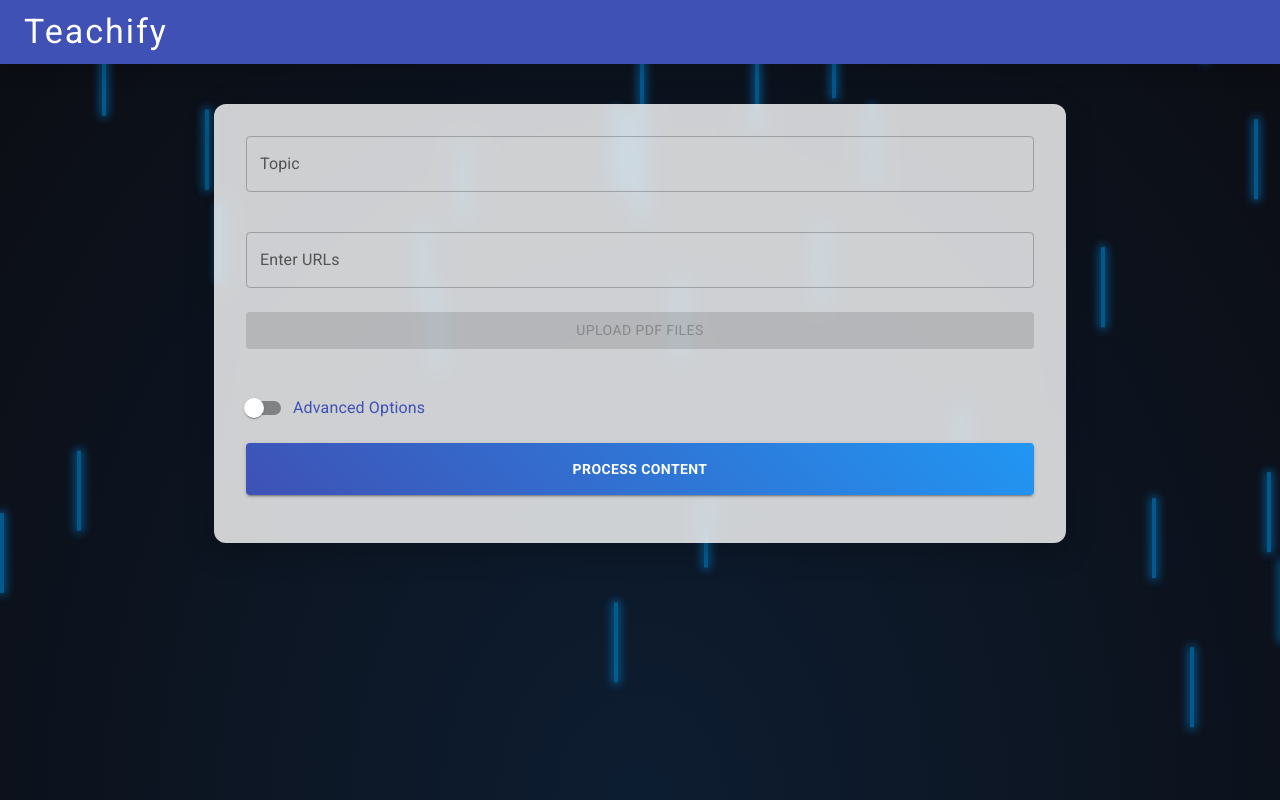
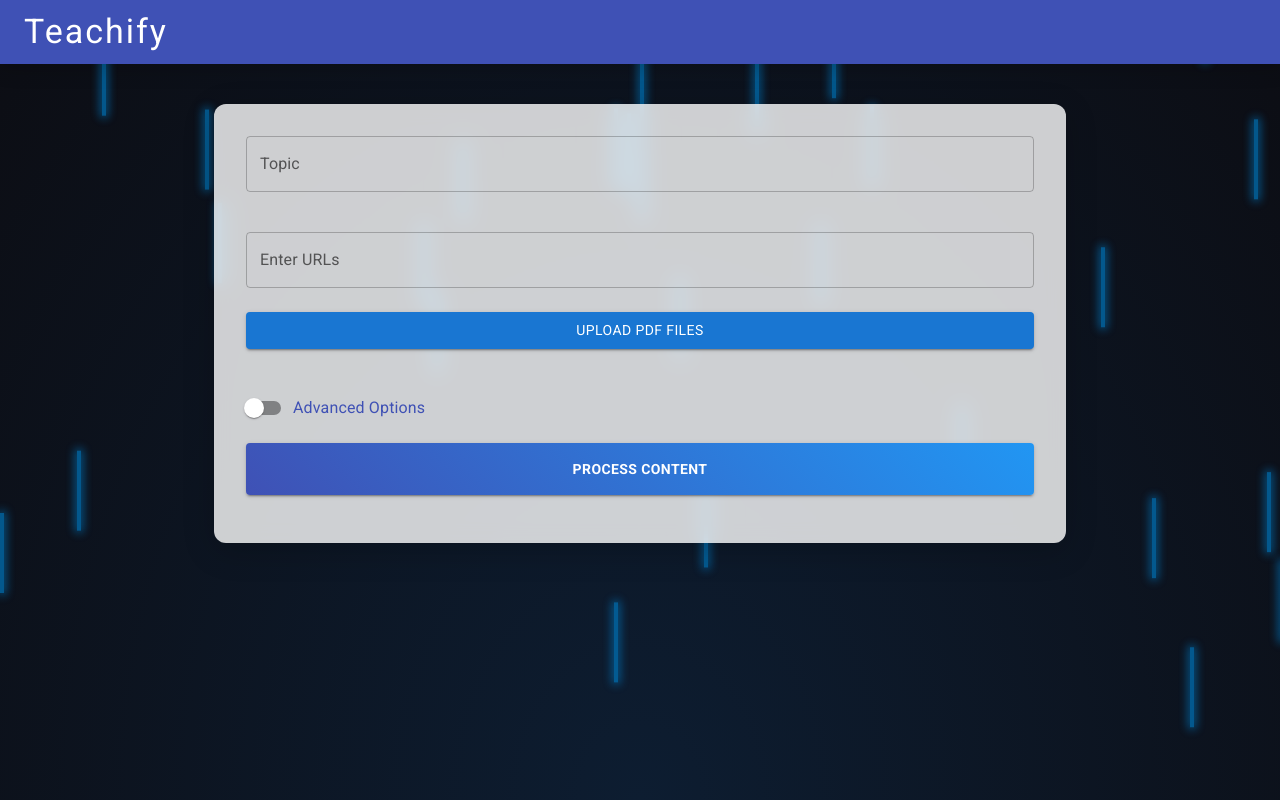
Before and after one commit to nikolasrieger/tutorial-generator, a React (Create React App) app in the folder frontend/: page / in a window 1280 px wide. Built offline with nearby package versions, Linux system fonts and the light colour scheme.

Commit message:
feat: add pdf upload

```diff
--- a/frontend/src/App.jsx
+++ b/frontend/src/App.jsx
@@ -26,6 +26,7 @@
 const App = () => {
   const [urls, setUrls] = useState([]);
   const [pdfFiles, setPdfFiles] = useState([]);
+  const [pdfBase64Files, setPdfBase64Files] = useState([]);  // New state for base64 encoded PDFs
   const [loading, setLoading] = useState(false);
   const [audioFile, setAudioFile] = useState(null);
   const [error, setError] = useState('');
@@ -39,8 +40,40 @@
   const [feedbackType, setFeedbackType] = useState('');
   const [promptID, setPromptID] = useState('');
 
+  // Function to handle PDF upload
   const handlePdfChange = (e) => {
-    setPdfFiles(e.target.files);
+    const files = e.target.files;
+    setPdfFiles(files);
+    convertFilesToBase64(files);  // Convert to base64
+  };
+
+  // Function to convert PDF files to Base64
+  const convertFilesToBase64 = (files) => {
+    const base64Files = [];
+    const fileReaders = Array.from(files).map(file => {
+      return new Promise((resolve, reject) => {
+        const reader = new FileReader();
+        reader.onloadend = () => {
+          resolve(reader.result.split(',')[1]); // Exclude the "data:application/pdf;base64," part
+        };
+        reader.onerror = reject;
+        reader.readAsDataURL(file);
+      });
+    });
+
+    Promise.all(fileReaders)
+      .then(base64FilesArray => {
+        setPdfBase64Files(base64FilesArray);
+      })
+      .catch(error => console.error("Error converting files to base64:", error));
+  };
+
+  // Function to remove a selected PDF
+  const handleRemovePdf = (index) => {
+    const newPdfFiles = Array.from(pdfFiles).filter((_, i) => i !== index);
+    const newPdfBase64Files = pdfBase64Files.filter((_, i) => i !== index);
+    setPdfFiles(newPdfFiles);
+    setPdfBase64Files(newPdfBase64Files);
   };
 
   const handleSubmit = async (e) => {
@@ -60,8 +93,9 @@
       formData.append('length', length);
     }
 
-    for (let i = 0; i < pdfFiles.length; i++) {
-      formData.append('pdf_files', pdfFiles[i]);
+    // Attach the base64 PDFs
+    for (let i = 0; i < pdfBase64Files.length; i++) {
+      formData.append('pdf_files', pdfBase64Files[i]);
     }
 
     try {
@@ -166,7 +200,11 @@
               />
 
               <UrlInput urls={urls} setUrls={setUrls} />
-              <PdfUploadButton pdfFiles={pdfFiles} handlePdfChange={handlePdfChange} />
+              <PdfUploadButton
+                pdfFiles={pdfFiles}
+                handlePdfChange={handlePdfChange}
+                handleRemovePdf={handleRemovePdf}
+              />
 
               <FormControlLabel
                 control={<Switch checked={showExtraFields} onChange={() => setShowExtraFields(!showExtraFields)} />}
--- a/frontend/src/components/PdfUploadButton.jsx
+++ b/frontend/src/components/PdfUploadButton.jsx
@@ -1,14 +1,15 @@
 import React from 'react';
-import { Button } from '@mui/material';
+import { Button, List, ListItem, ListItemText, IconButton } from '@mui/material';
+import DeleteIcon from '@mui/icons-material/Delete';
 
-const PdfUploadButton = ({ pdfFiles, handlePdfChange }) => {
+const PdfUploadButton = ({ pdfFiles, handlePdfChange, handleRemovePdf }) => {
   return (
+    <div>
       <Button
         variant="contained"
         component="label"
         fullWidth
         style={{ margin: '16px 0' }}
-      disabled={true}
       >
         {pdfFiles.length > 0 ? `${pdfFiles.length} PDF(s) selected` : 'Upload PDF Files'}
         <input
@@ -19,6 +20,21 @@
           onChange={handlePdfChange}
         />
       </Button>
+
+      {pdfFiles.length > 0 && (
+        <List>
+          {Array.from(pdfFiles).map((file, index) => (
+            <ListItem key={index} secondaryAction={
+              <IconButton edge="end" aria-label="delete" onClick={() => handleRemovePdf(index)}>
+                <DeleteIcon />
+              </IconButton>
+            }>
+              <ListItemText primary={file.name} />
+            </ListItem>
+          ))}
+        </List>
+      )}
+    </div>
   );
 };
 
```
Also changed, not shown: 2 other files (tests, documents, lock files or other folders). Lines whose indentation alone changed are shown as unchanged.
